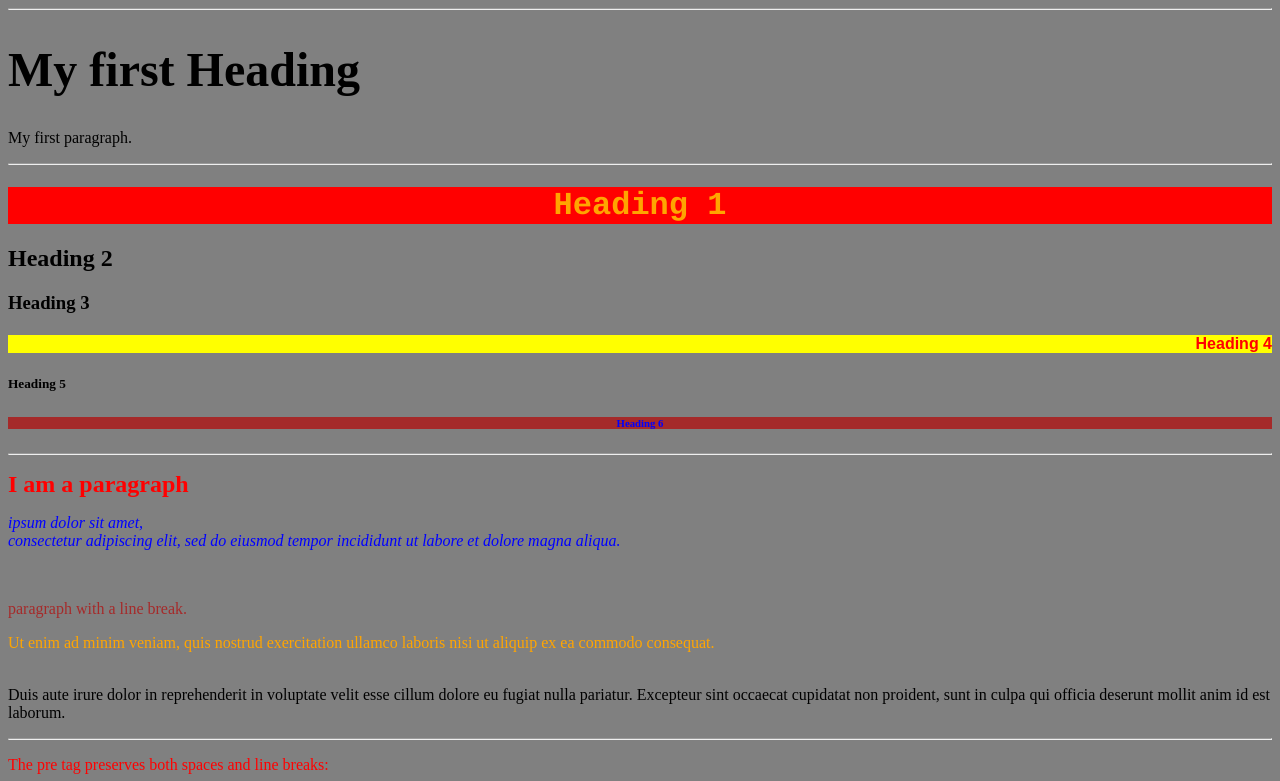
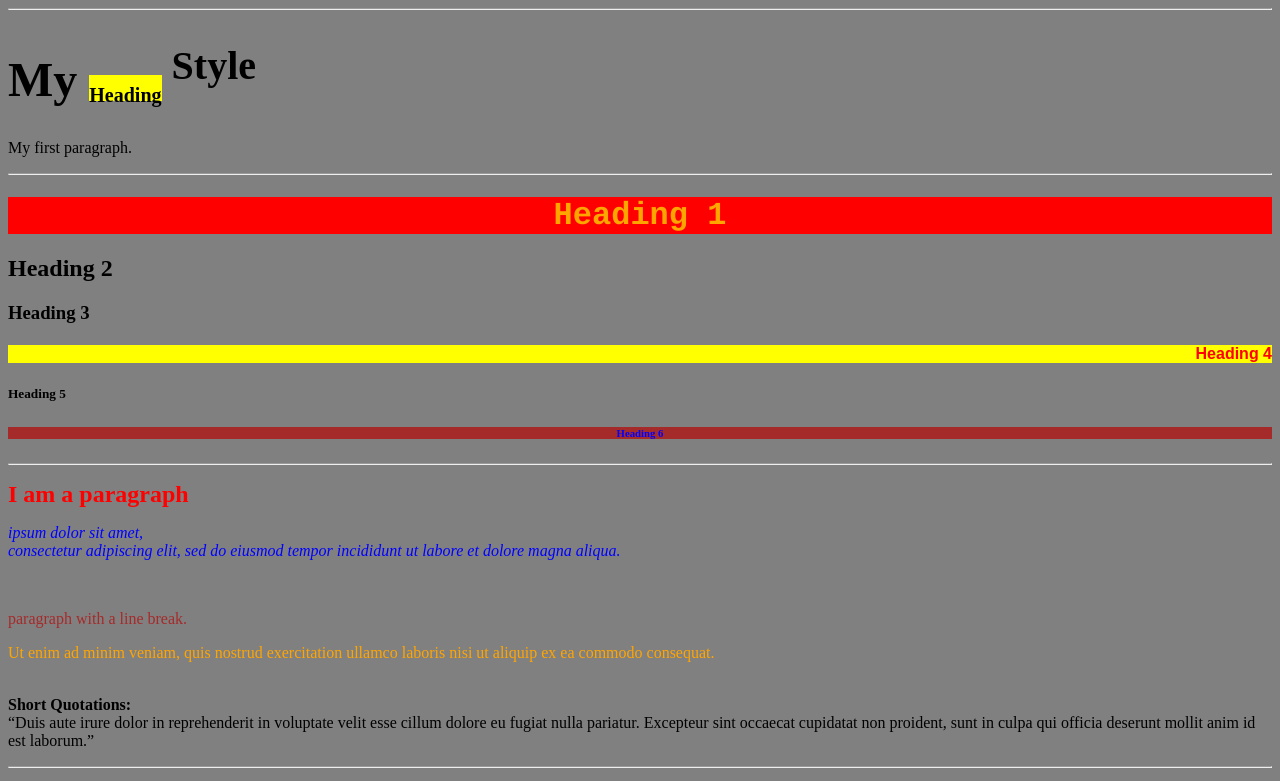
Before and after one commit to alperece/Html-Css-Basics, a plain HTML site: page HTML/index.html in a window 1280 px wide. Shown: the top 781 px of the page. Drawn offline with Linux system fonts and the light colour scheme.

Commit message:
Commentss

```diff
--- a/HTML/index.html
+++ b/HTML/index.html
@@ -1,15 +1,19 @@
 <!DOCTYPE html>
 <html>
+  <!--  This is my Head -->
   <head>
     <meta charset="UTF-8" />
     <title>My first HTML Code!</title>
   </head>
 
+  <!-- This is my body -->
   <body style="background-color:grey">
     <hr>
-    <h1 style="font-size:300%">My first Heading</h1>
+    <h1 style="font-size:300%">My <small style="font-size:50%; background-color: yellow"><sub> Heading</sub></small><sup> Style</sup></h1>
     <p>My first paragraph.</p>
   </hr>
+
+  <!-- Header style samples -->
   <hr>
     <h1  style="font-family:courier; color:orange; text-align: center; background-color: red" >Heading 1</h1>
     <h2>Heading 2</h2>
@@ -19,12 +23,16 @@
     <h6 style="color:blue; text-align: center; font-family: veranda; background-color:brown">Heading 6</h6>
 </hr>
 <hr>
+
+<!-- Paragraph samples -->
 <p style="color:red"><b style="font-size: 150%">I am a paragraph</b></p>
 
     <p style="color: blue"> <i>ipsum dolor sit amet, <br>consectetur adipiscing elit, sed do eiusmod tempor incididunt ut labore et dolore magna aliqua.</i> </p><br><p style="color:brown">paragraph with a line break.</p>
       <p style="color:orange"> Ut enim ad minim veniam, quis nostrud exercitation ullamco laboris nisi ut aliquip ex ea commodo consequat. </p>
-      <br>Duis aute irure dolor in reprehenderit in voluptate velit esse cillum dolore eu fugiat nulla pariatur. Excepteur sint occaecat cupidatat non proident, sunt in culpa qui officia deserunt mollit anim id est laborum.</p>
+      <br><b>Short Quotations:</b> <br><q>Duis aute irure dolor in reprehenderit in voluptate velit esse cillum dolore eu fugiat nulla pariatur. Excepteur sint occaecat cupidatat non proident, sunt in culpa qui officia deserunt mollit anim id est laborum.</q></p>
 </hr>
+
+<!--- Pre tag samples -->
 <hr>
                       <p style="color:red">The pre tag preserves both spaces and line breaks:</p>
                       <pre style="color:green">
@@ -35,23 +43,31 @@
                       </pre>
                     </hr>
 
+
+                    <!-- Link samples -->
 <hr>
     <p><a href="https://www.google.com">Find the link</a>  </p>
     <p> <button><a href="https://www.google.com">Click Me!</button>  </p>
     <p>Content of the document...</p>
     </hr>
+
+    <!-- Add image samples -->
 <hr>
         <p><img src="car1.jpeg"  alt="Html5" width="204" height="102"></p>
         <p><img src="images/car1.jpeg"  alt="Html5" width="204" height="102"></p>
         <p><img src="../images/car1.jpeg"  alt="Html5" width="204" height="102"></p>
         <p><img src="https://upload.wikimedia.org/wikipedia/commons/f/f9/Phoenicopterus_ruber_in_S%C3%A3o_Paulo_Zoo.jpg" alt="Flamingo!" width="300" height="100"/>   </p>
   </hr>
+
+  <!-- Make a List -->
   <hr>
             <ul>
                 <li>Tea</li>
                 <li>Coffee</li>
                 <li>Still water</li>
             </hr>
+
+            <!-- tag name sample -->
             <hr>
                   <p>
                     <tagname style="background-color:yellow">Why am i here?</tagname>
```
